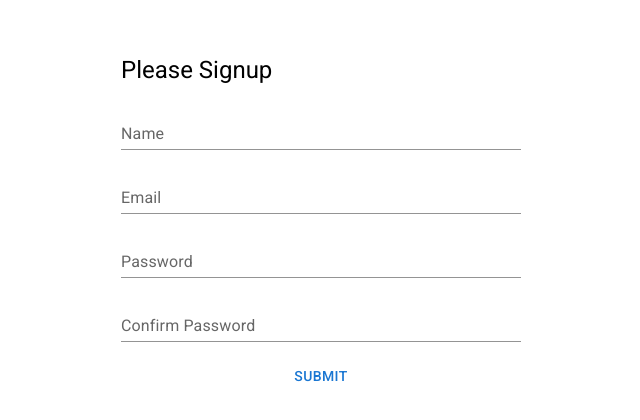
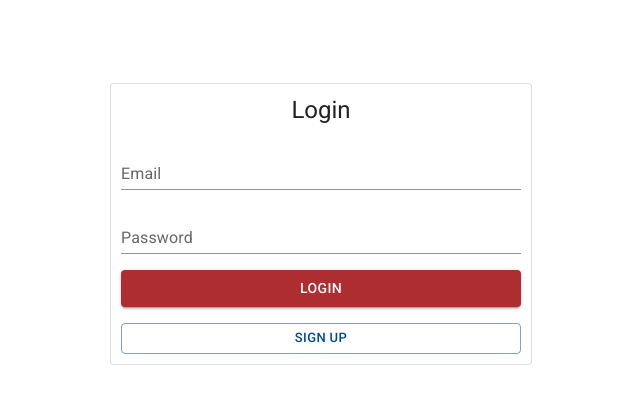
Before and after one commit to EliGuy343/chat-app, a React (Create React App) app in the folder client/: page / in a window 1280 px wide. Shown: the part 104-524 px from the top of the page, without its empty margins (319-959 px from the left). Built offline with nearby package versions, Linux system fonts and the light colour scheme.

Commit message:
Added Login + styling changes

```diff
--- a/client/src/App.jsx
+++ b/client/src/App.jsx
@@ -1,10 +1,29 @@
 import './App.css';
 import AuthScreen from './pages/AuthScreen';
+import { ThemeProvider } from '@emotion/react';
+import { createTheme } from '@mui/material/styles';
+
+
+
+const themeOptions = createTheme({
+  palette: {
+    type: 'light',
+
+    primary: {
+      main: '#ad2d30',
+    },
+    secondary: {
+      main: '#00469a',
+    },
+  },
+});
 
 function App() {
   return (
     <div className="App">
-      <AuthScreen/>
+      <ThemeProvider theme={themeOptions}>
+        <AuthScreen/>
+      </ThemeProvider>
     </div>
   );
 }
--- a/client/src/pages/AuthScreen.jsx
+++ b/client/src/pages/AuthScreen.jsx
@@ -4,12 +4,16 @@ import {
     Stack,
     Typography,
     Button,
-    TextField
+    TextField,
+    Card
 } from '@mui/material';
+import { useRef } from 'react';
 
 
 const AuthScreen = () => {
     const [formData, setFormData] = useState({});
+    const [showLogin, setShowLogin] = useState(true);
+    const form = useRef(null)
     const handleChange = (e) =>{
         setFormData({
             ...formData,
@@ -24,26 +28,36 @@ const AuthScreen = () => {
 
     return (
         <Box
+            ref={form}
             component='form'
             onSubmit={handleSubmit}
             display='flex'
             justifyContent='center'
             alignItems='center'
+            textAlign='center'
             height='80vh'
+        >
+            <Card
+                variant='outlined'
+                sx={{'padding':'10px'}}
             >
                 <Stack
                     spacing={2}
                     sx={{'width':'400px'}}
                     >
                     <Typography variant="h5">
-                    Please Signup
+                        {showLogin? 'Login' : 'Sign Up'}
                     </Typography>
+                    {
+                        !showLogin && <>
                             <TextField
                                 name='name'
                                 label='Name'
                                 variant='standard'
                                 onChange={handleChange}
                             />
+                    </>
+                    }
                     <TextField
                         type='email'
                         name='email'
@@ -58,6 +72,8 @@ const AuthScreen = () => {
                         variant='standard'
                         onChange={handleChange}
                     />
+                    {
+                        !showLogin && <>
                             <TextField
                                 type='password'
                                 name='confrimPassword'
@@ -65,10 +81,27 @@ const AuthScreen = () => {
                                 variant='standard'
                                 onChange={handleChange}
                             />
-                <Button varaiant="outlined" type="submit">
-                    Submit
+                        </>
+                    }
+                    <Button variant='contained' type="submit">
+                        {showLogin ? 'Login' : 'Register'}
+                    </Button>
+                    <Button
+                        textAlign='center'
+                        alignItems='center'
+                        color='secondary'
+                        variant='outlined'
+                        size='small'
+                        onClick={()=>{
+                            setShowLogin(!showLogin);
+                            setFormData({});
+                            form.current.reset();
+                        }}
+                    >
+                        {showLogin? 'Sign Up': 'Login'}
                     </Button>
                 </Stack>
+            </Card>
         </Box>
     );
 }
```
Lines whose indentation alone changed are shown as unchanged.
